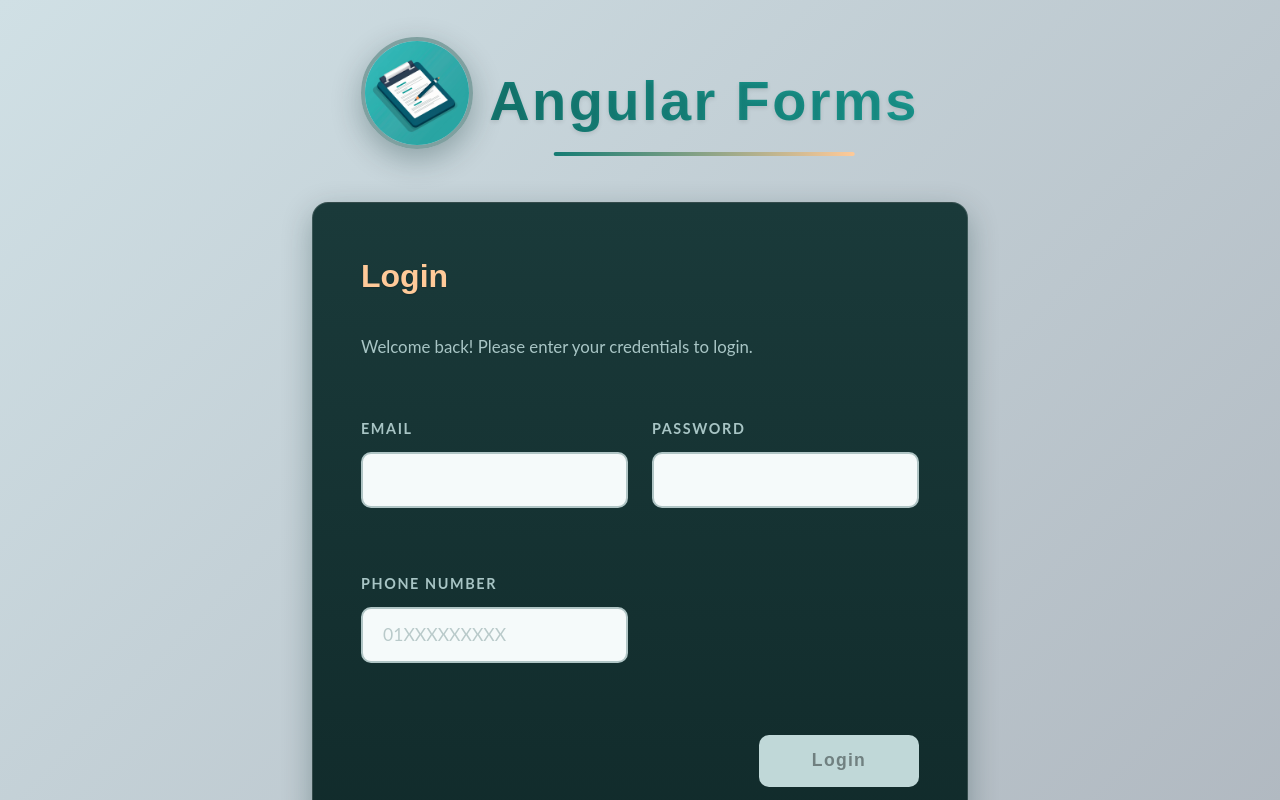
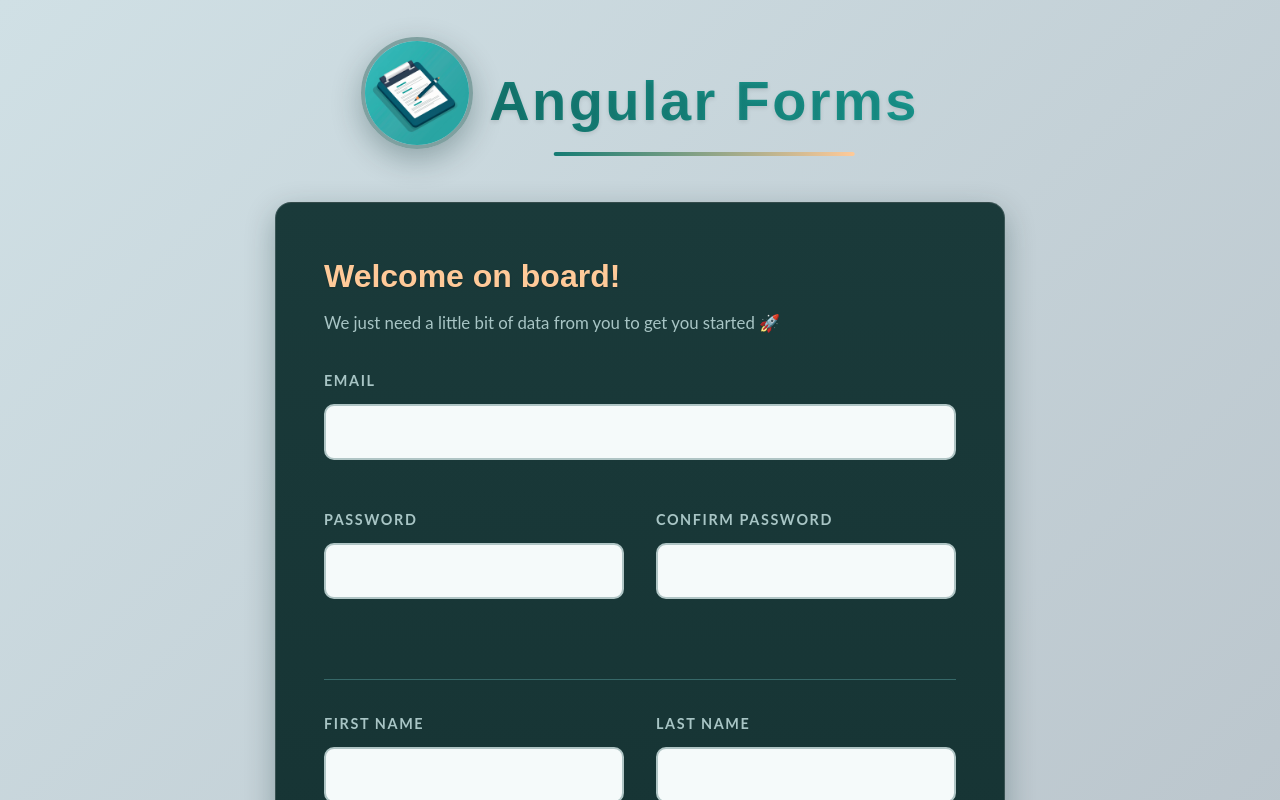
Before and after one commit to AbdullahGoma/forms-angular, an Angular app: page / in a window 1280 px wide. Shown: the top 800 px of the page. Built offline with nearby package versions, Linux system fonts and the light colour scheme.

Commit message:
OnReset click event to signup

```diff
--- a/src/app/app.component.html
+++ b/src/app/app.component.html
@@ -3,4 +3,6 @@
   <h1>Angular Forms</h1>
 </header>
 
-<app-login />
+<!-- <app-login /> -->
+
+<app-signup />
--- a/src/app/auth/signup/signup.component.html
+++ b/src/app/auth/signup/signup.component.html
@@ -287,7 +287,7 @@
   }
 
   <div class="form-actions">
-    <button type="reset" class="button button-flat">Reset</button>
+    <button type="button" class="button button-flat" (click)="onReset()">Reset</button>
     <button type="submit" class="button" [disabled]="signupForm.invalid">
       Sign up
     </button>
--- a/src/app/auth/signup/signup.component.ts
+++ b/src/app/auth/signup/signup.component.ts
@@ -87,4 +87,8 @@
       this.signupForm.markAsUntouched();
     }
   }
+
+  onReset() {
+    this.signupForm.reset();
+  }
 }
```
